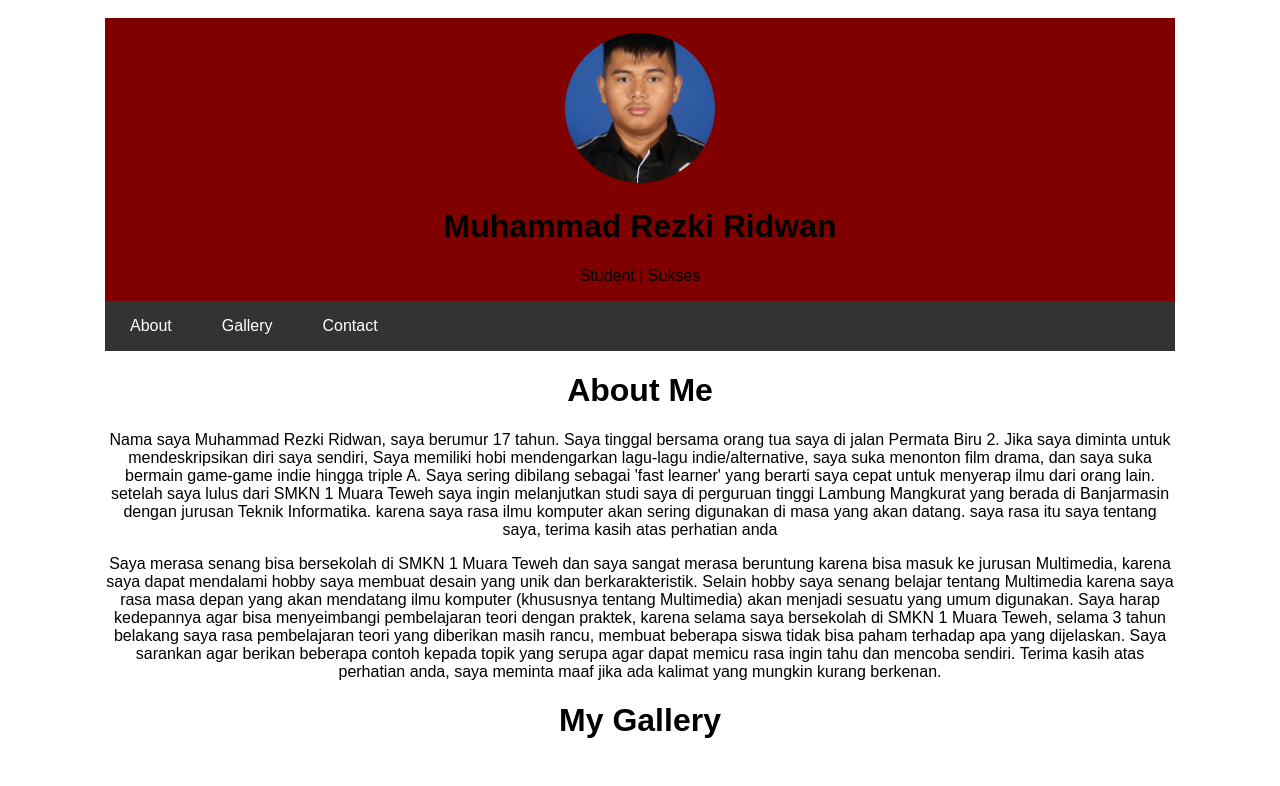
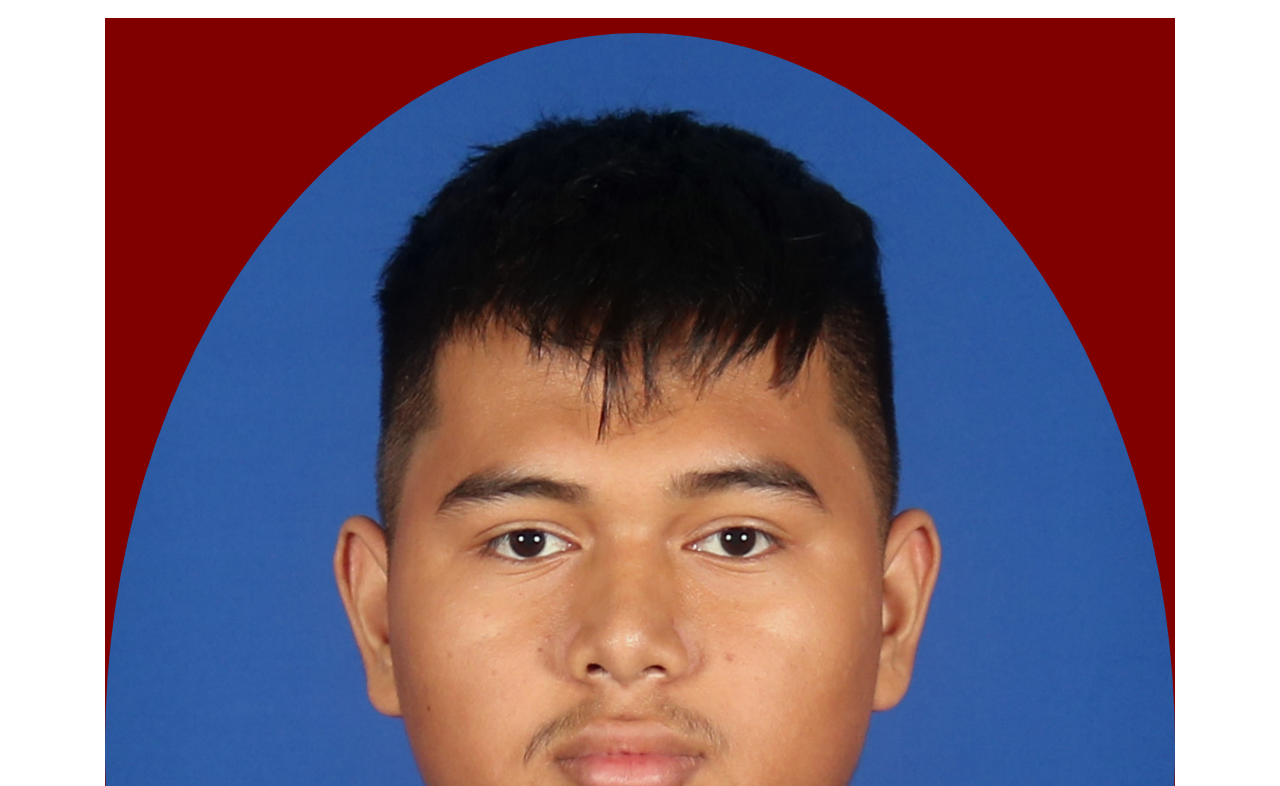
Before and after one commit to Kii1403/my-profile, a plain HTML site: page index.html in a window 1280 px wide. In both pictures the pointer is over the picture 640 px from the left and 108 px from the top of the page. Shown: the top 786 px of the page. Drawn offline with Linux system fonts and the light colour scheme; grey boxes are pictures that could not be loaded.

Commit message:
Update style.css

```diff
--- a/style.css
+++ b/style.css
@@ -24,6 +24,10 @@ img{
 	height: 150px;
 	border-radius: 100%;
 	object-fit: cover;
+}
+.header img:hover{
+	width: 100%;
+	height: 100%;
 }
 ul{
 	list-style-type: none;
```
